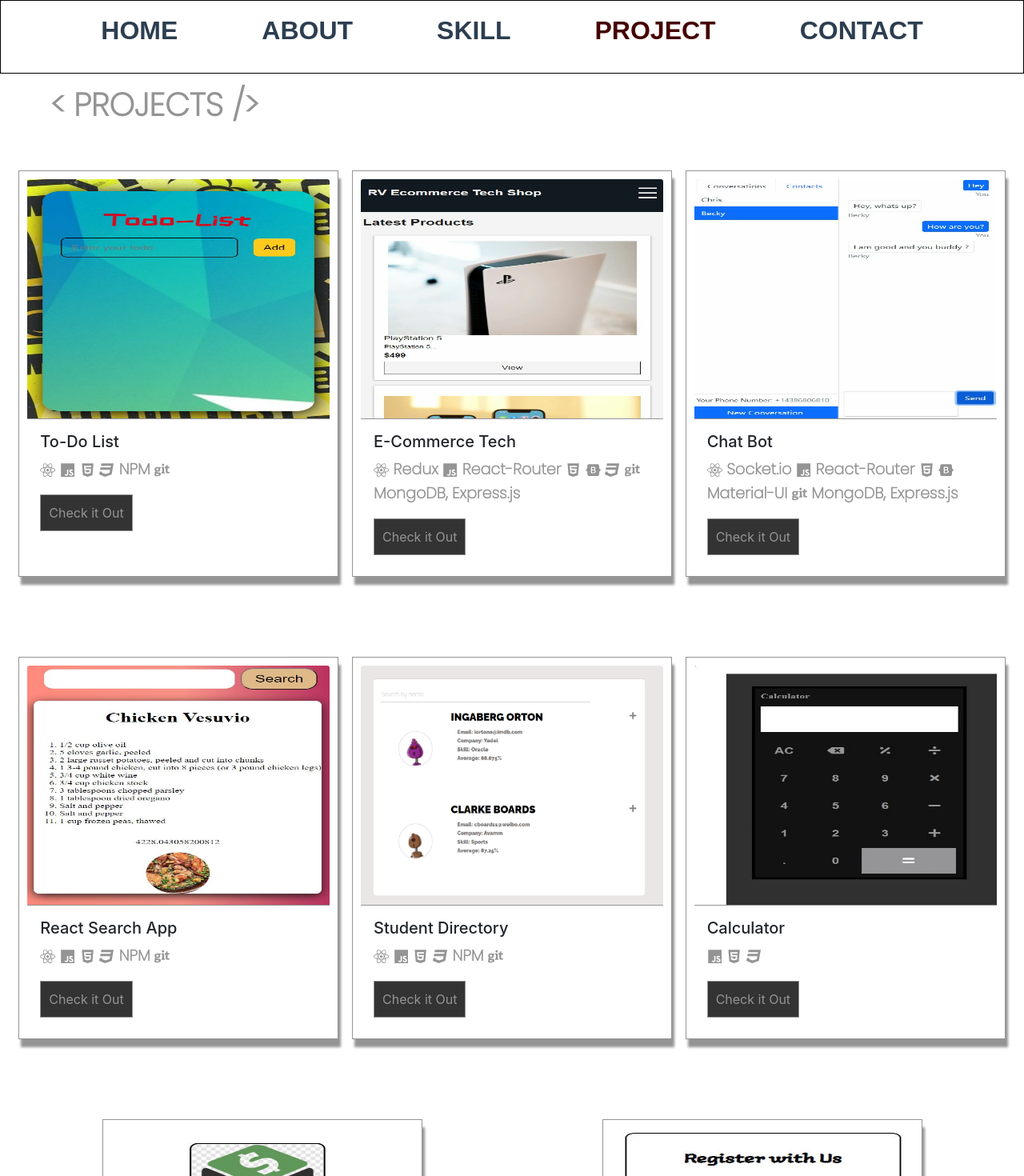
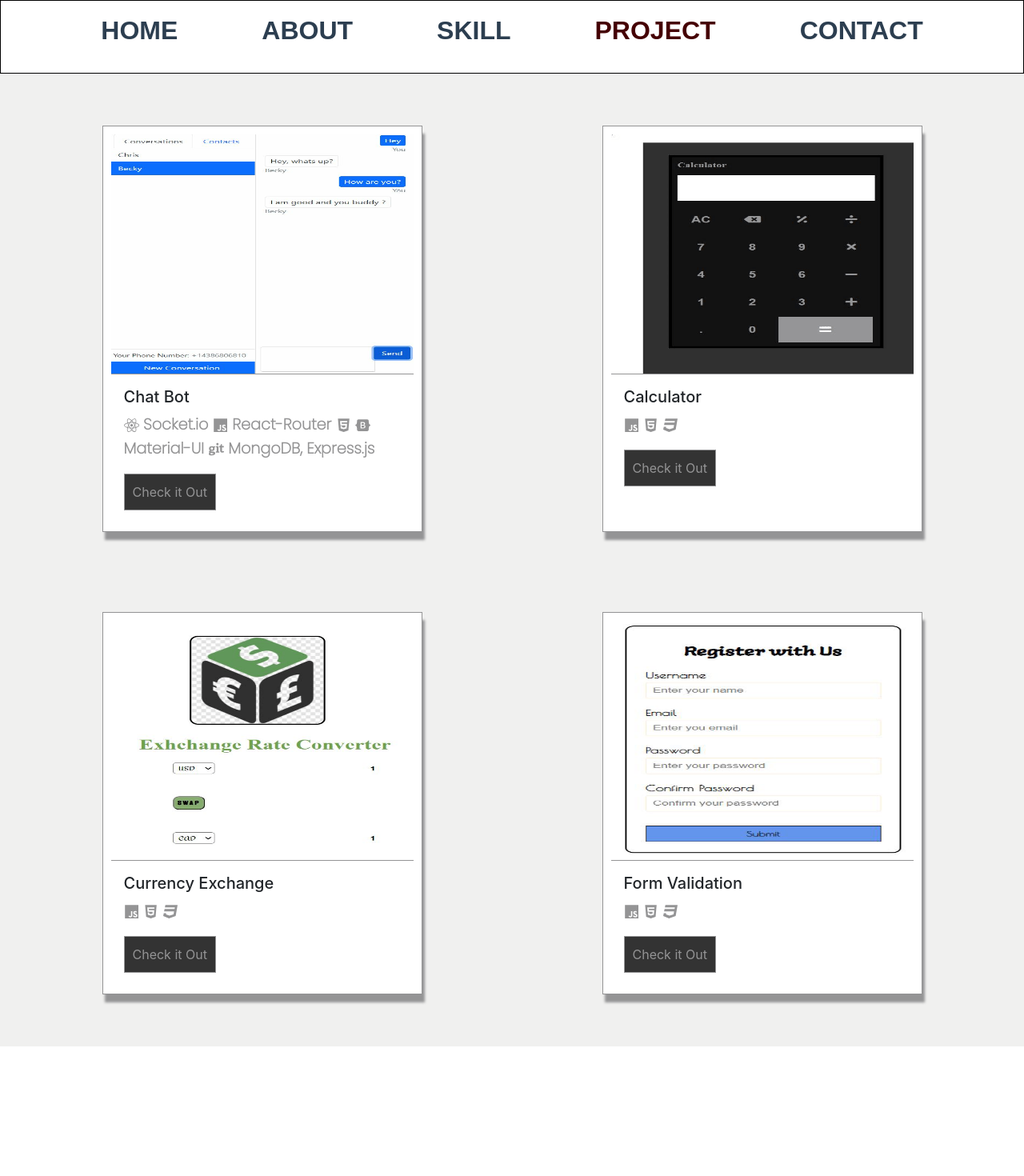
Before and after one commit to Coderman136/rv-portfolio-client, a React (Create React App) app: page /projects in a window 1280 px wide. Shown: the top 1470 px of the page at 80% size. After the commit the page ends 1308 px from the top, so only its background shows below. Built offline with nearby package versions, Linux system fonts and the light colour scheme; a web font is replaced by a local one.

Commit message:
portfolio updates

```diff
--- a/src/components/Projects/index.jsx
+++ b/src/components/Projects/index.jsx
@@ -6,9 +6,9 @@ import './style.css'
 function Projects() {
  return (
   <div className="projects">
-   <h1>{`<`} PROJECTS {`/>`}</h1>
+   <h1>PROJECTS</h1>
    <div className="project">
-     <Card className ="card">
+     {/* <Card className ="card">
      <Card.Img variant="top" src={`${process.env.PUBLIC_URL}/todo.png`}   />
      <Card.Body>
       <Card.Title> To-Do List </Card.Title>
@@ -17,9 +17,9 @@ function Projects() {
       </Card.Text>
       <button variant="primary"><a href="https://todolist1234567.herokuapp.com/" target="_blank" > Check it Out</a></button>
      </Card.Body>
-     </Card>
+     </Card> */}
 
-     <Card  className ="card">
+     {/* <Card  className ="card">
      <Card.Img variant="top" src={`${process.env.PUBLIC_URL}/commerce.png`}  />
      <Card.Body>
       <Card.Title> E-Commerce Tech </Card.Title>
@@ -28,7 +28,7 @@ function Projects() {
       </Card.Text>
       <button variant="primary"><a href="https://rvecommercewebtech.herokuapp.com/" target="_blank" > Check it Out</a></button>
      </Card.Body>
-     </Card>
+     </Card> */}
 
      <Card  className ="card">
      <Card.Img variant="top" src={`${process.env.PUBLIC_URL}/chatbot.png`}  />
@@ -43,10 +43,10 @@ function Projects() {
 
 
 
-   </div>
+   {/* </div>
 
-   <div className="project">
-     <Card className ="card">
+   <div className="project"> */}
+     {/* <Card className ="card">
      <Card.Img variant="top" src={`${process.env.PUBLIC_URL}/react_search.png`}   />
      <Card.Body>
       <Card.Title> React Search App </Card.Title>
@@ -55,9 +55,9 @@ function Projects() {
       </Card.Text>
       <button variant="primary"><a href="https://foodsearchapp123.herokuapp.com/" target="_blank" > Check it Out</a></button>
      </Card.Body>
-     </Card>
+     </Card> */}
 
-     <Card  className ="card">
+     {/* <Card  className ="card">
      <Card.Img variant="top" src={`${process.env.PUBLIC_URL}/student_directory.png`}  />
      <Card.Body>
       <Card.Title> Student Directory </Card.Title>
@@ -66,7 +66,7 @@ function Projects() {
       </Card.Text>
       <button variant="primary"><a href="https://pensive-lewin-2d4179.netlify.app/" target="_blank" > Check it Out</a></button>
      </Card.Body>
-     </Card>
+     </Card> */}
 
 
 
--- a/src/components/Projects/style.css
+++ b/src/components/Projects/style.css
@@ -1,14 +1,26 @@
 .projects {
- background-color: #ffff;
  flex-grow: 1;
  padding: 15px;
  display: flex;
  flex-direction: column;
+ background-color: #f0f0ef;
 }
 
 .projects h1 {
  padding-left: 48px;
+ font-family: "Satisfy", cursive;
+ font-weight: 800;
+  font-style: normal;
+  color: #000;
 }
+
+@media (min-width: 768px) {
+    .projects h1 {
+        display: none;
+    }
+
+}
+
 
 .projects .project {
  display: flex;
```
